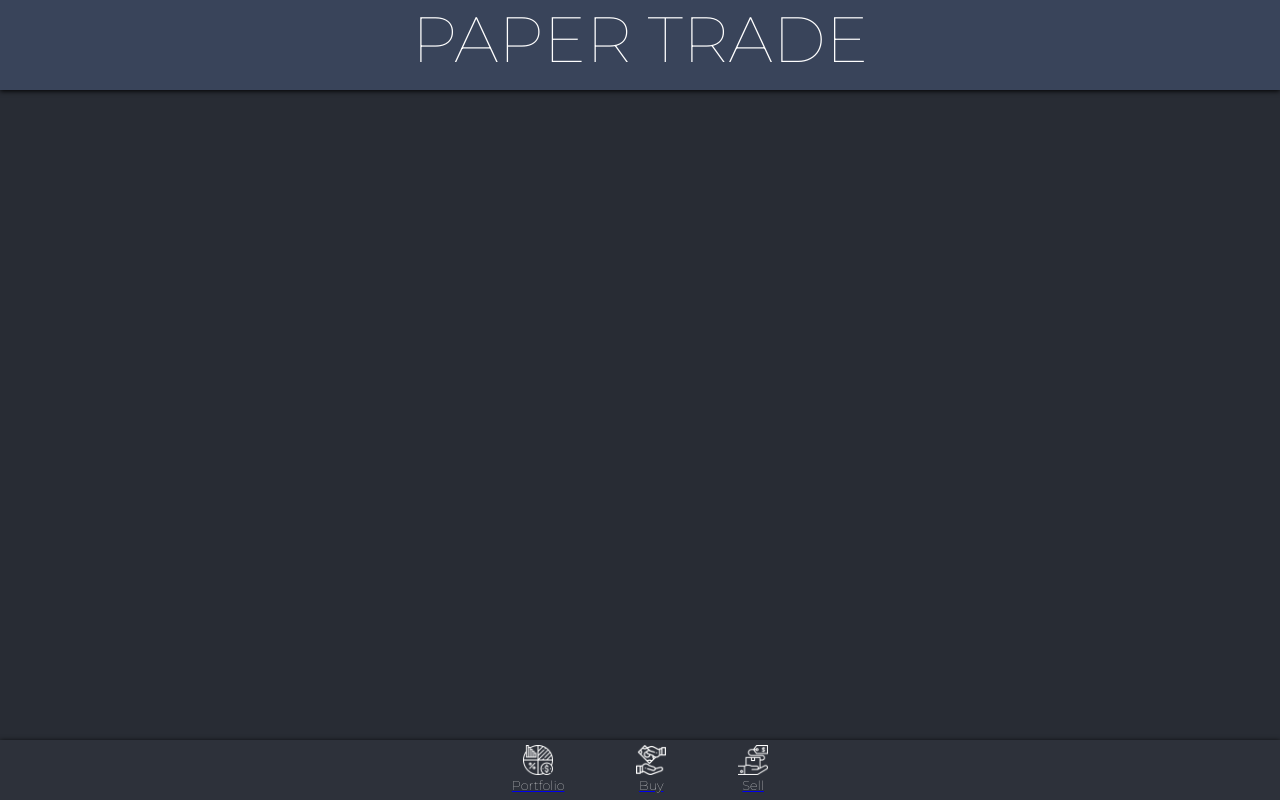
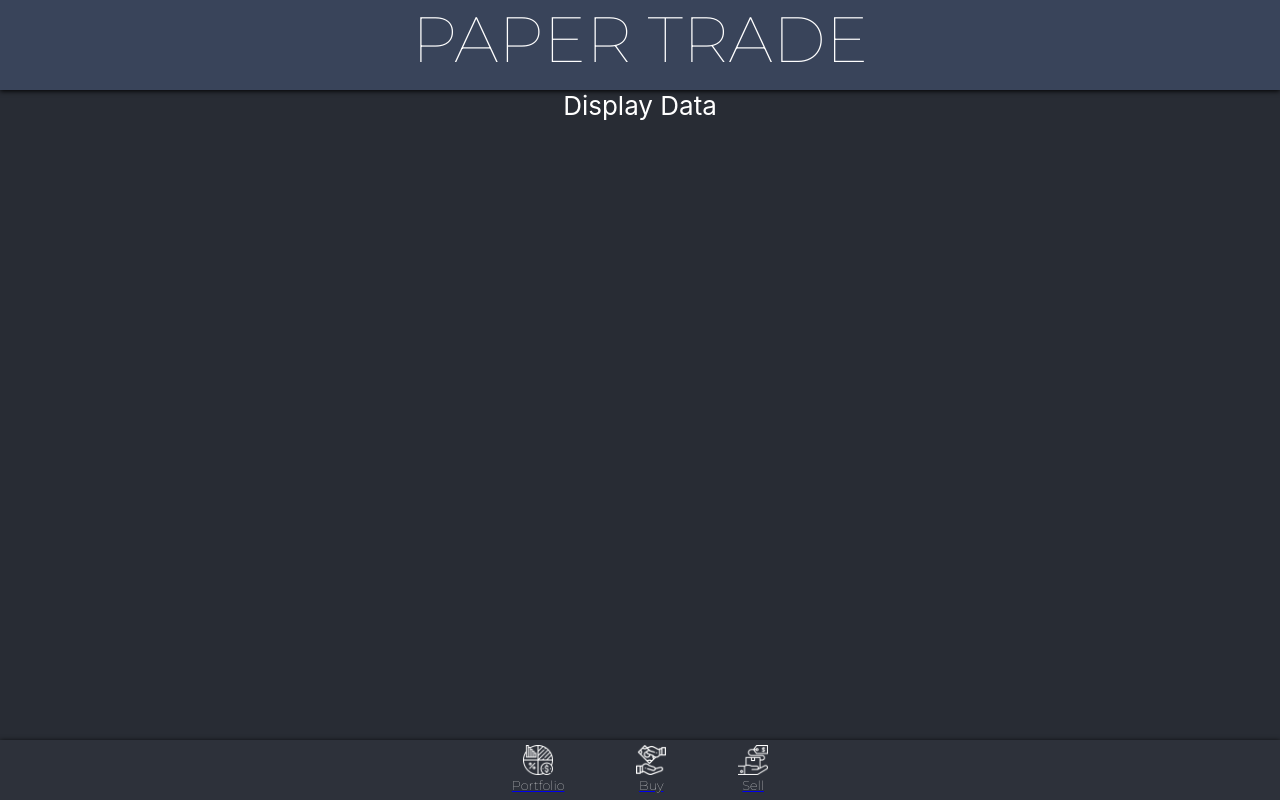
Before and after one commit to ivanleongwm/paper-trading, a React (Create React App) app: page /display in a window 1280 px wide. Built offline with nearby package versions, Linux system fonts and the light colour scheme.

Commit message:
form data display page added

```diff
--- a/src/App.js
+++ b/src/App.js
@@ -4,6 +4,7 @@ import HeaderBar from './views/Header/HeaderBar';
 import FooterBar from './views/FooterBar/FooterBar';
 import Portfolio from './views/Portfolio/Portfolio';
 import RegisterForm from './views/Forms/RegisterForm/Form'
+import FormDataDisplay from './views/Forms/FormDataDisplay/FormDataDisplay';
 import Buy from './views/Buy/Buy'
 import Sell from './views/Sell/Sell'
 import {BrowserRouter, Route, Routes} from 'react-router-dom'
@@ -19,6 +20,7 @@ function App() {
             <Route path="/buy" element={<Buy />}/>
             <Route path="/sell" element={<Sell />}/>
             <Route path="/register" element={<RegisterForm/>}/>
+            <Route path="/display" element={<FormDataDisplay/>}/>
           </Routes>
           <FooterBar />
         </header>
--- /dev/null
+++ b/src/utils/utils.js
@@ -0,0 +1 @@
+export const BACKEND = process.env.REACT_APP_BACKEND ?? "http://localhost:3000"
--- /dev/null
+++ b/src/views/Forms/FormDataDisplay/FormDataDisplay.jsx
@@ -0,0 +1,12 @@
+import TopSpacer from '../../../views/Header/TopSpacer'
+
+export default function FormDataDisplay () {
+    return (
+        <>
+            <TopSpacer/>
+            <div>
+                Display Data
+            </div>
+        </>
+    )
+}
```
